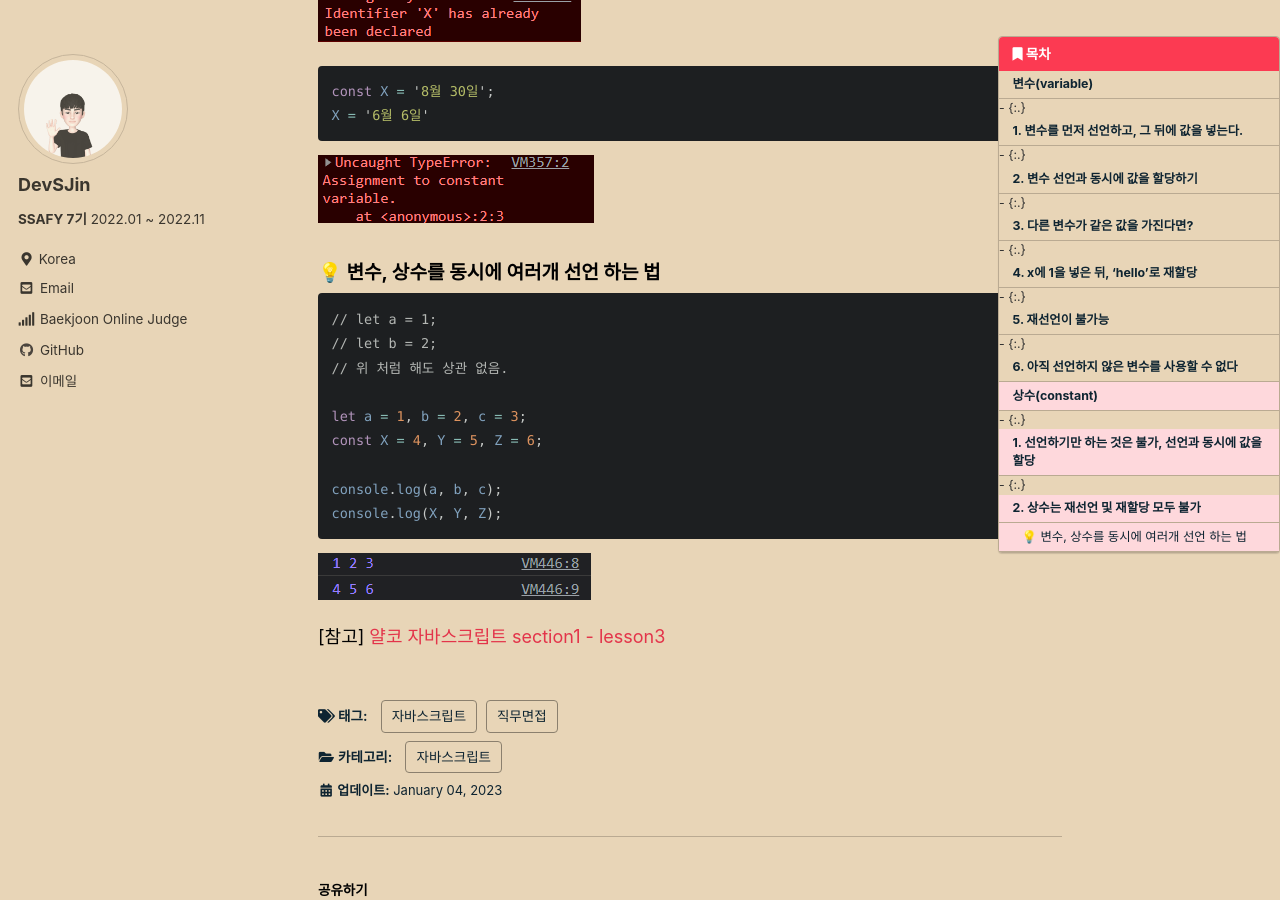
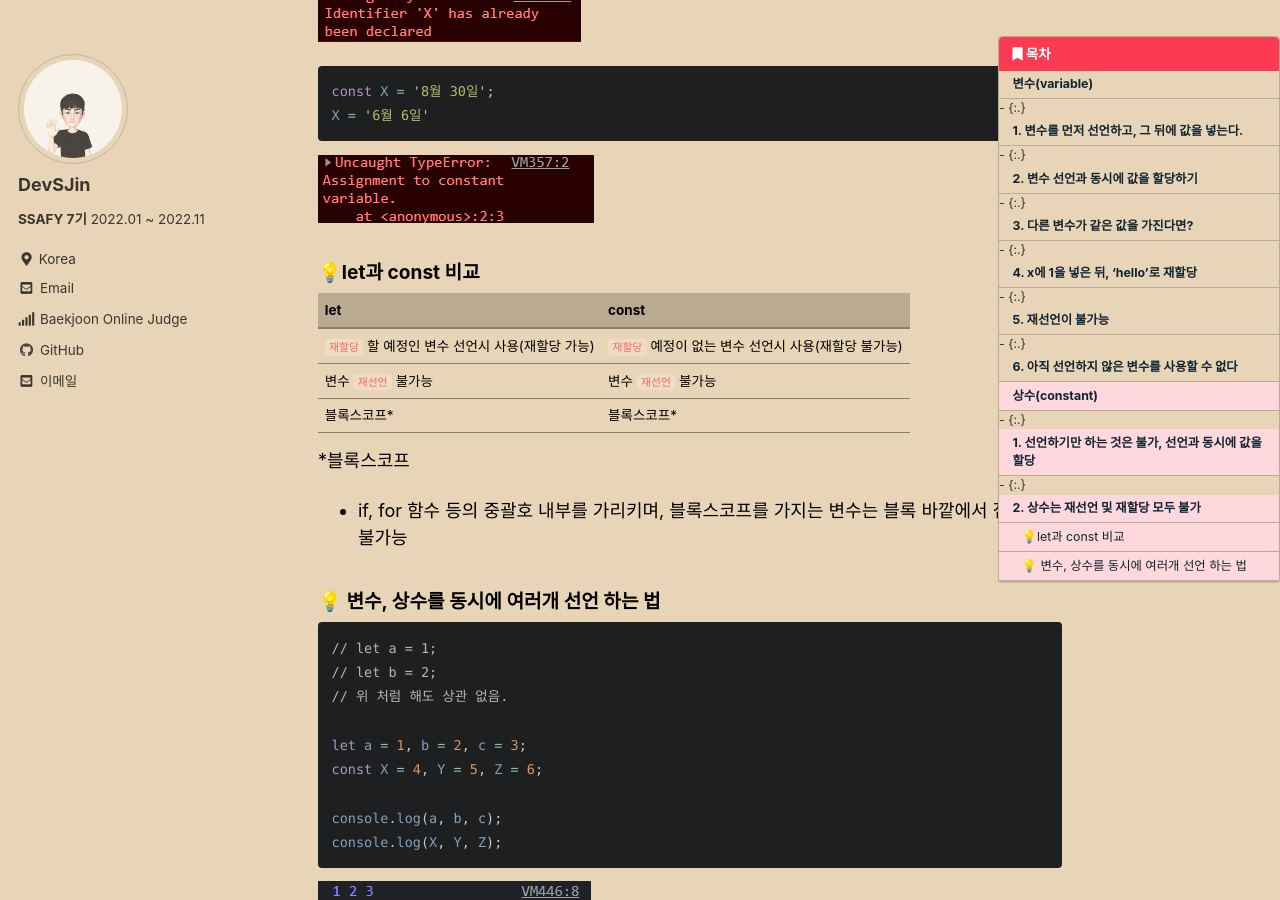
Before and after one commit to DevSJin/DevSJin.github.io, a Jekyll site: the page built from _posts/javascript/2023-01-04-자바스크립트의 기본적인 사용(3).md, in a window 1280 px wide and 900 px high, scrolled down 5077 px. Built offline with Jekyll 4.4.1, drawn with Linux system fonts in a browser that asks for light colours; cached includes are drawn as plain includes; comment, search, counter and statistics services are not loaded.

Commit message:
변수와 상수 내용 추가

````diff
--- a/_posts/javascript/2023-01-04-자바스크립트의 기본적인 사용(3).md
+++ b/_posts/javascript/2023-01-04-자바스크립트의 기본적인 사용(3).md
@@ -170,6 +170,20 @@ X = '6월 6일'
 
 
 
+#### 💡let과 const 비교
+
+| let                                              | const                                                |
+| ------------------------------------------------ | ---------------------------------------------------- |
+| `재할당` 할 예정인 변수 선언시 사용(재할당 가능) | `재할당` 예정이 없는 변수 선언시 사용(재할당 불가능) |
+| 변수 `재선언` 불가능                             | 변수 `재선언` 불가능                                 |
+| 블록스코프*                                      | 블록스코프*                                          |
+
+*블록스코프
+
+- if, for 함수 등의 중괄호 내부를 가리키며, 블록스코프를 가지는 변수는 블록 바깥에서 접근이 불가능
+
+
+
 #### 💡 변수, 상수를 동시에 여러개 선언 하는 법
 
 ```javascript
````
